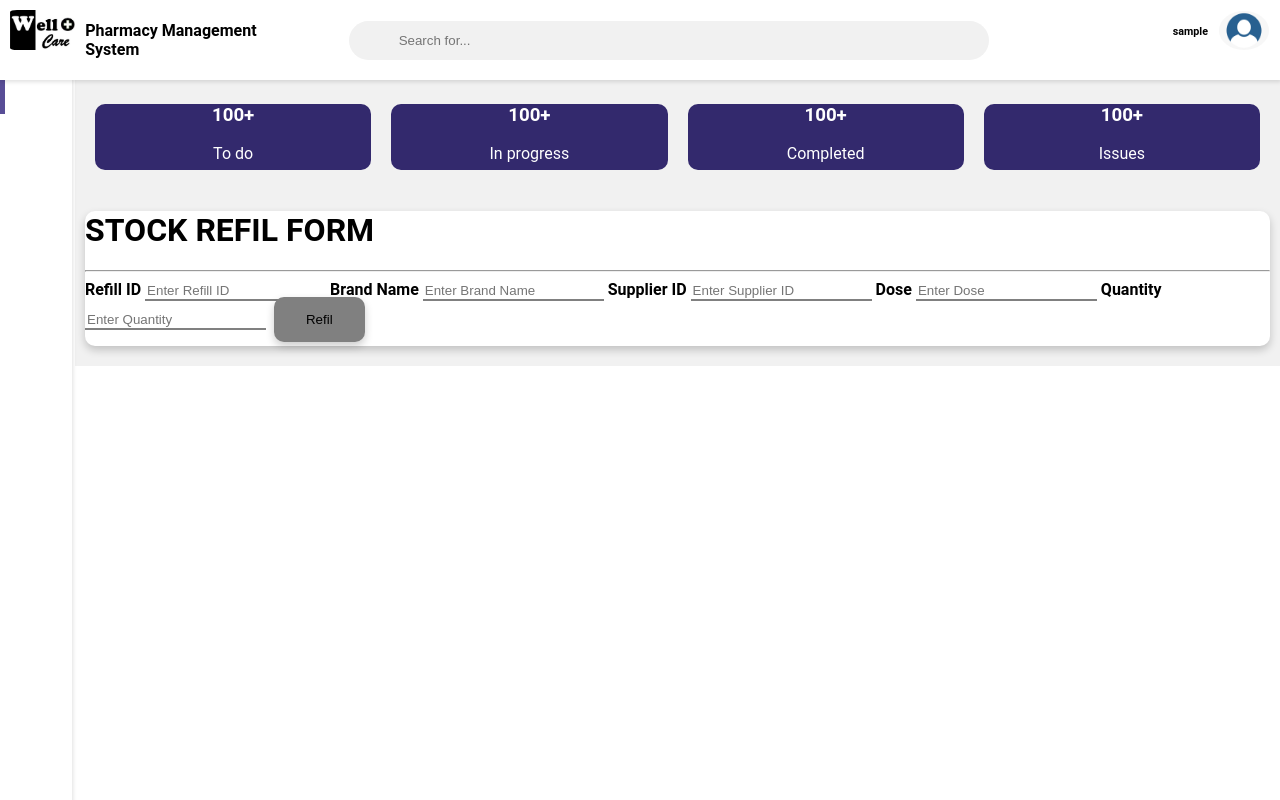
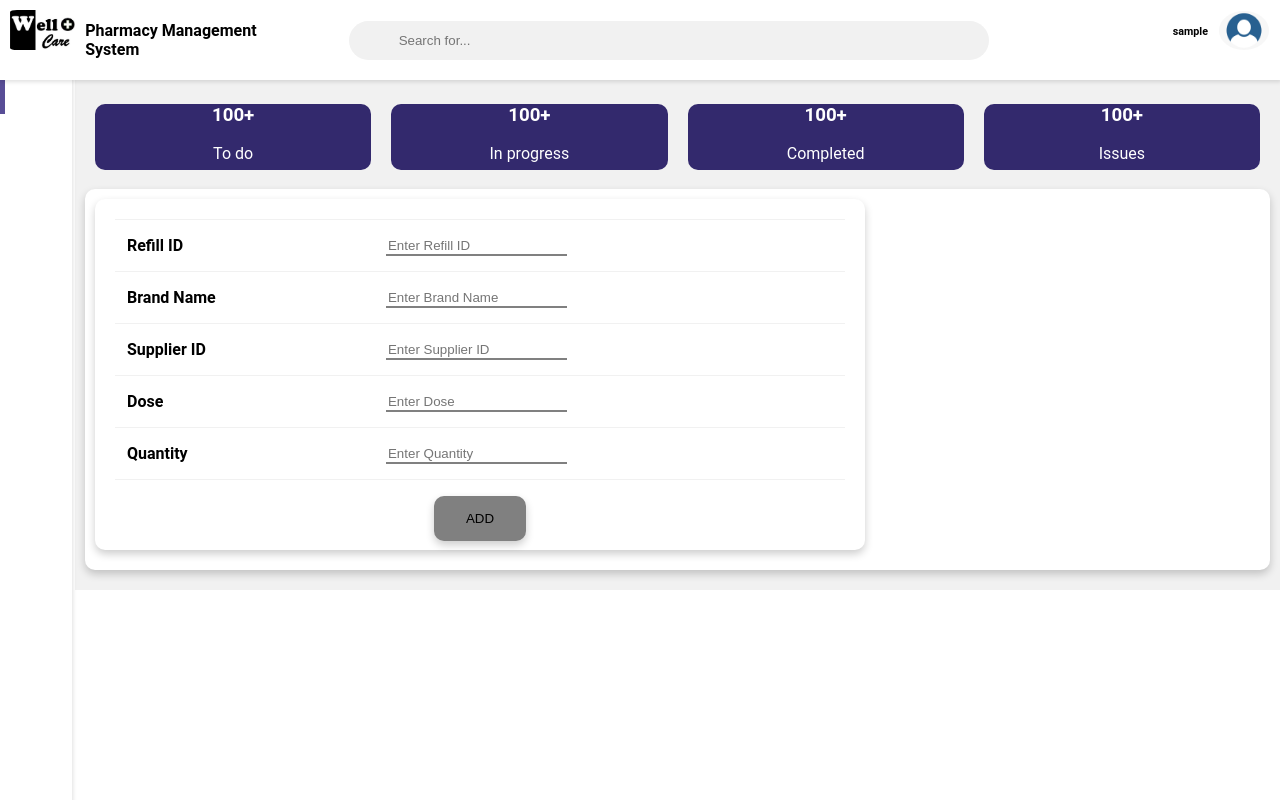
Before and after one commit to Vikum-Kule/WellCare_group16, a PHP site: the page made by app/views/Man_Stock_Refil_Form.php in a window 1280 px wide. Run offline with PHP 8.4, Linux system fonts and the light colour scheme; the template is opened without the code that fills it, so the values that code supplies are empty; the visitor is signed in with stand-in values (Sample User, id 1).

Commit message:
Change form layout

```diff
--- a/app/views/Man_Stock_Refil_Form.php
+++ b/app/views/Man_Stock_Refil_Form.php
@@ -33,7 +33,7 @@
         <div class="card">
         <form>
 
-            <div class="container">
+            <!--<div class="container">
                 <h1>STOCK REFIL FORM</h1>
                 <hr>
                 <label for="name"><b>Refill ID</b></label>
@@ -52,10 +52,54 @@
                 <button type="submit" class="registerbtn">Refil</button>
 
             </div>
+            -->
+            <div class="row">
+            <div class="col-8 col-m-12 col-sm-12" id="inputTable">
+                <div class="card">
+                    <div class="card-content">
+                    <form ‍>
 
-
+                    <input type="hidden" name="rowNum" id="rowNum">
+                        <table id="openTab">
+                            <tbody>
+                                <tr>
+                                <form method="POST">
+                                    <th>Refill ID</th>
+                                    <th><input type="text" placeholder="Enter Refill ID" name="refilid" id="refilid" required> </th>
+                                </form>
+                                </tr>
+                                <tr>
+								<form >
+                                    <th>Brand Name</th>
+                                    <th><input type="text" placeholder="Enter Brand Name" name="brandname" id="brandname" required> </th>
+                                </form>
+                                </tr>
+                                <tr>
+                                    <th>Supplier ID</th>
+                                    <th>
+                                    <input type="text" placeholder="Enter Supplier ID" name="supplierid" id="supplierid" required>
+                                    </th>
+                                    </tr>
+                                <tr>
+                                    <th>Dose</th>
+                                    <th>
+                                    <input type="text" placeholder="Enter Dose" name="dose" id="dose" required>
+                                    </th>
+                                </tr>
+                                <tr>
+                                    <th>Quantity</th>
+                                    <th>
+                                    <input type="number" placeholder="Enter Quantity" name="qty" id="qty" required>
+                                    </th>
+                                </tr>
+                                </tbody>
+                        </table>
         </form>
-
-        </div>
+         </div>
+         <div style="text-align: center;height:50px;">
+                    <button type="submit" name="submit" class="registerbtn">ADD</button>
+                    </div>
+                </div>
+            </div>
 
 <?php require_once($_SERVER['DOCUMENT_ROOT']."/mvcfinal/app/includes/Man_footer.php");?>
```
